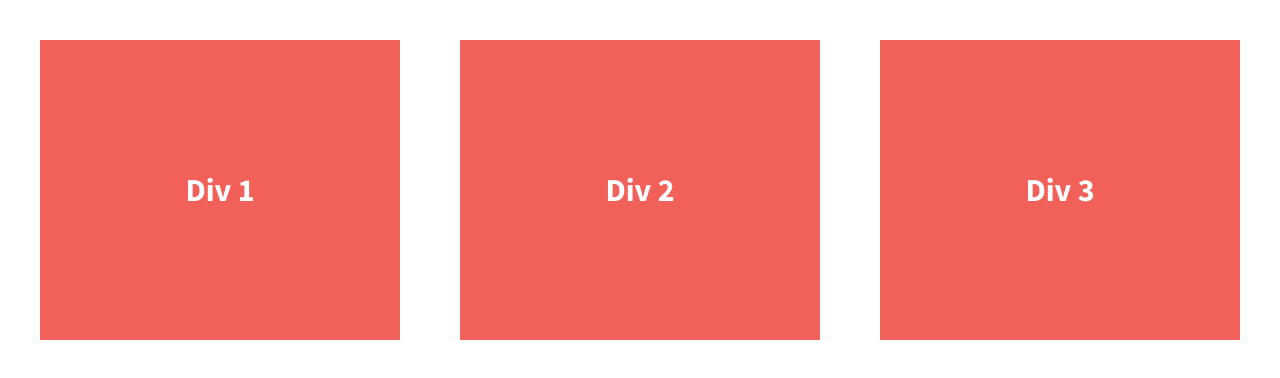
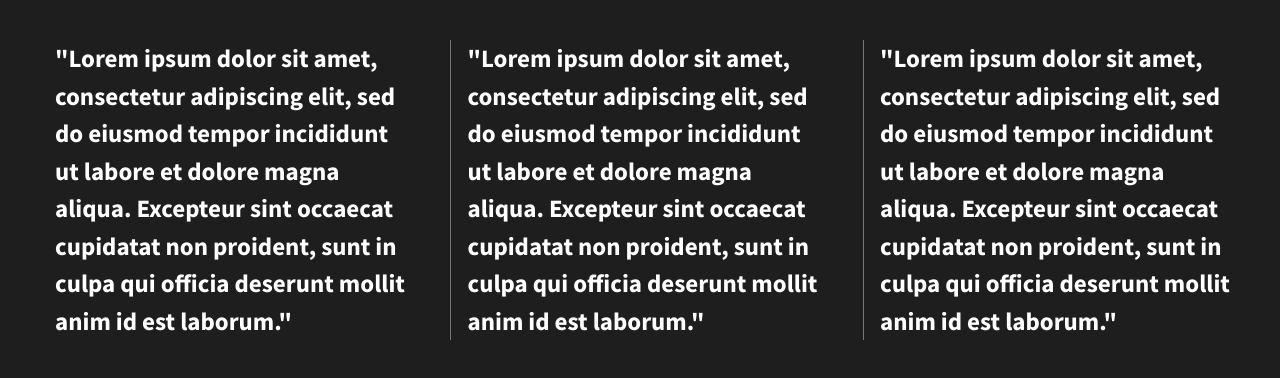
Before and after one commit to Elena-Balsyte/206-flexbox-grid, a plain HTML site: page index.html in a window 1280 px wide. Drawn offline with nearby package versions, Linux system fonts and the light colour scheme.

Commit message:
Costumized grid

```diff
--- a/css/main.css
+++ b/css/main.css
@@ -106,6 +106,7 @@ body {
   padding: 2em;
   font-size: 1.25em;
   height: 100%;
+  background-color: rgb(30, 30, 30);
 }
 
 .wrapper {
@@ -119,13 +120,19 @@ body {
   /*give the divs a width of 30%, add display:flex, set justify-content and align-items to center*/
   color: #fff;
   line-height: 1.5em;
-  font-size: 1.6em;
-  background-color: #f16059;
+  font-size: 1.25em;
+  background-color: rgb(30, 30, 30);
   height: 300px;
   display: flex;
   width: 30%;
   justify-content: center;
   align-items: center;
+  padding-left: 15px;
+}
+
+.div-1, .div-2 {
+  border-right: 1px solid rgb(120, 120, 120);
+  padding-right: 35px;
 }
 
 
--- a/index.html
+++ b/index.html
@@ -23,13 +23,13 @@
 
         <section class="wrapper">
             <div class="div-1">
-                Div 1
+                <p>"Lorem ipsum dolor sit amet, consectetur adipiscing elit, sed do eiusmod tempor incididunt ut labore et dolore magna aliqua. Excepteur sint occaecat cupidatat non proident, sunt in culpa qui officia deserunt mollit anim id est laborum."</p>
             </div>
             <div class="div-2">
-                Div 2
+                <p>"Lorem ipsum dolor sit amet, consectetur adipiscing elit, sed do eiusmod tempor incididunt ut labore et dolore magna aliqua. Excepteur sint occaecat cupidatat non proident, sunt in culpa qui officia deserunt mollit anim id est laborum."</p>
             </div>
             <div class="div-3">
-                Div 3
+                <p>"Lorem ipsum dolor sit amet, consectetur adipiscing elit, sed do eiusmod tempor incididunt ut labore et dolore magna aliqua. Excepteur sint occaecat cupidatat non proident, sunt in culpa qui officia deserunt mollit anim id est laborum."</p>
             </div>
         </section>
 
```
